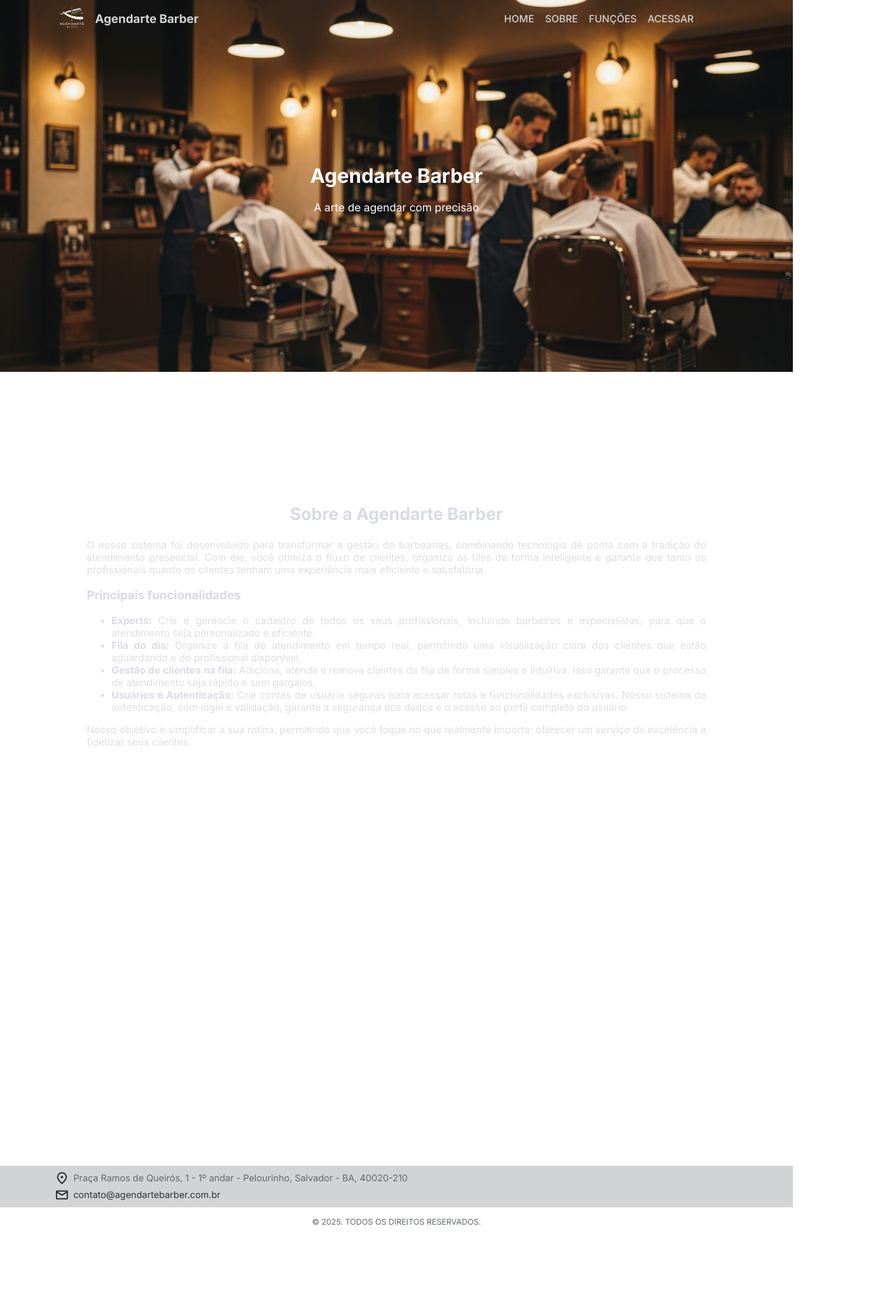
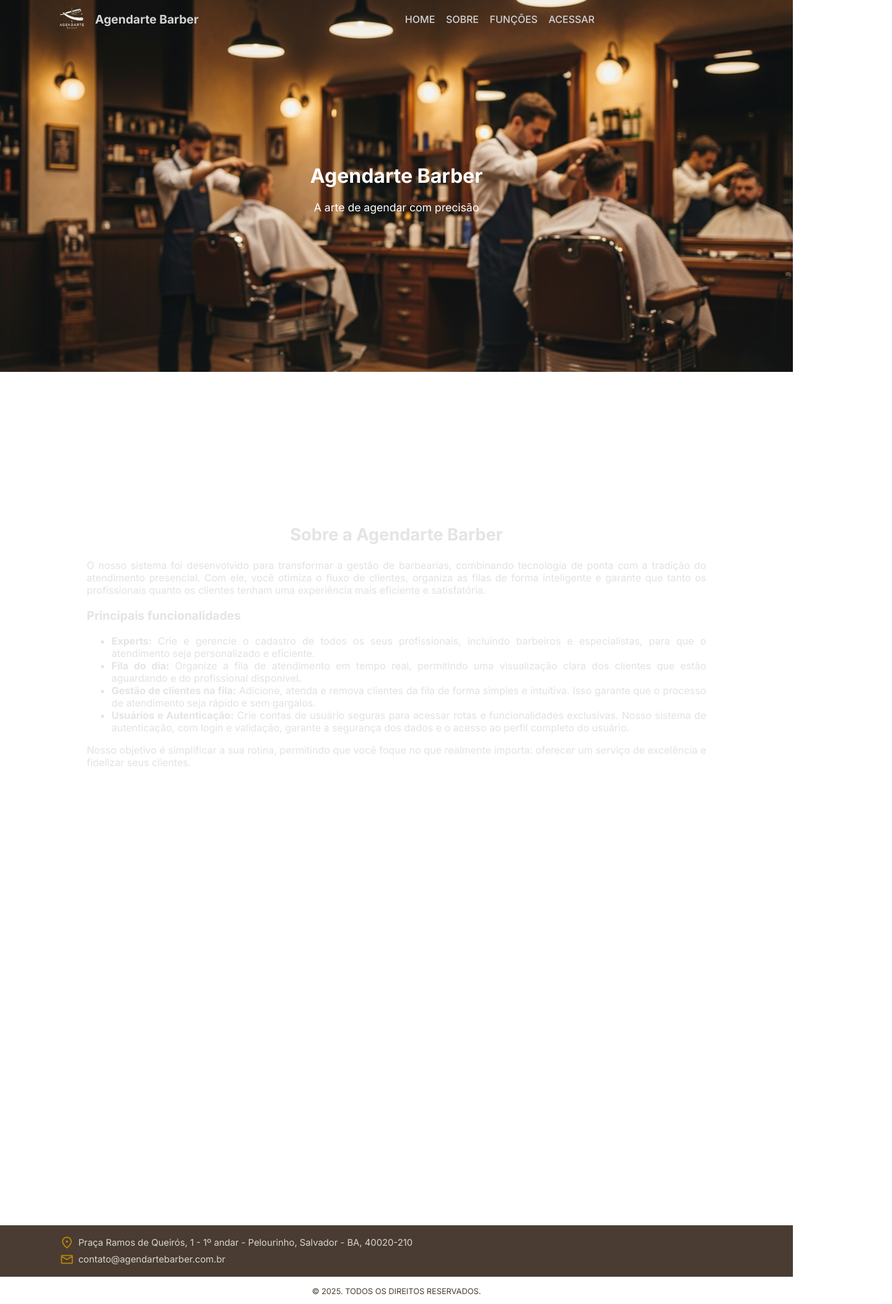
Before and after one commit to mateus-pa/barber-services-front-end, an Angular app: page / in a window 1280 px wide. Shown: the whole page at 62% size, 1440 px wide, since content can reach past the window. Before the commit the page ends 1992 px from the top, so only its background shows below. Built offline with nearby package versions, Linux system fonts and the light colour scheme.

Commit message:
refactor: altera paleta de cores do site

```diff
--- a/src/app/app.html
+++ b/src/app/app.html
@@ -1,9 +1,8 @@
 <div class="page-wrapper">
   <section class="banner-area">
-  <app-header id="home"></app-header>
-  <app-banner></app-banner>
+    <app-header id="home"></app-header>
+    <app-banner></app-banner>
   </section>
-
 
   <main class="container">
     <app-sobre class="scrollAnimate" id="sobre"></app-sobre>
--- a/src/app/footer/footer.css
+++ b/src/app/footer/footer.css
@@ -2,11 +2,15 @@ footer {
   display: flex;
   flex-direction: column;
   gap: 0.2rem;
-  color: var(--cor-terciaria);
+  color: var(--cinza-claro);
 }
 
 .infos {
-  background-color: var(--cor-primaria);
+  background-color: var(--marrom-escuro);
+  display: flex;
+  align-items: center;
+  justify-content: space-between;
+  padding: 0.5rem;
 }
 
 .infos__contatos {
@@ -26,22 +30,23 @@ footer {
 
 .infos__contatos__item a {
   text-decoration: none;
-  color: var(--cor-secundaria);
+  color: var(--cinza-claro);
   transition: all 0.2s ease-in-out;
 }
 
 .infos__contatos__item a:hover {
   text-decoration: underline;
   cursor: pointer;
-  color: var(--cor-quaternaria);
+  color: var(--ouro-destaque);
 }
 
 .material-symbols-outlined {
   font-variation-settings: 'FILL' 0, 'wght' 400, 'GRAD' 0, 'opsz' 16;
-  color: #1a1a1a;
+  color: var(--ouro-destaque);
 }
 
 .copyright p {
   text-align: center;
   font-size: 0.8rem;
+  color: var(--marrom-escuro);
 }
--- a/src/app/funcoes/funcoes.css
+++ b/src/app/funcoes/funcoes.css
@@ -1,5 +1,5 @@
 .funcoes {
-  margin: 8rem 0;
+  margin: 10rem 0;
 }
 
 .container {
@@ -14,13 +14,12 @@
 .main-title {
   font-size: 1.7rem;
   font-weight: 700;
-  color: var(--cor-quaternaria);
+  color: var(--marrom-escuro);
   margin-bottom: 40px;
   text-align: center;
 }
 
 .card {
-  background-color: #fff;
   border-radius: 5px;
   box-shadow: 0 4px 6px rgba(0, 0, 0, 0.05);
   padding: 1.875rem;
@@ -36,7 +35,8 @@
 .card:hover {
   transform: translateY(-5px);
   box-shadow: 0 8px 12px rgba(0, 0, 0, 0.1);
-  background-color: #007bff;
+  background-color: var(--marrom-escuro);
+  color: var(--ouro-destaque);
 }
 
 .material-symbols-outlined {
@@ -64,6 +64,6 @@
 }
 
 .card-details:hover {
-  color: #fff;
-  border-color: #fff;
+  color: var(--ouro-destaque);
+  border-color: var(--ouro-destaque);
 }
--- a/src/app/header/header.css
+++ b/src/app/header/header.css
@@ -1,9 +1,9 @@
 header {
   display: flex;
   justify-content: space-between;
-  padding: 0.1rem 5rem;
   align-items: center;
   color: var(--cor-primaria);
+  padding: 0.2rem 5rem;
 
   overflow: hidden;
   position: absolute;
@@ -15,7 +15,7 @@ header {
 
 header.sticky {
   position: fixed;
-  background-color: var(--cor-secundaria);
+  background-color: var(--marrom-escuro);
   padding: 0.2rem 5rem;
   box-shadow: 0 2px 5px rgba(0, 0, 0, 0.2);
   z-index: 1000;
--- a/src/app/sobre/sobre.css
+++ b/src/app/sobre/sobre.css
@@ -1,6 +1,6 @@
 .sobre {
   text-align: justify;
-  margin-top: 8rem;
+  margin-top: 10rem;
   color: var(--cor-secundaria);
   max-width: 1000px;
 }
@@ -9,17 +9,17 @@
   text-align: center;
   font-size: 1.7rem;
   font-weight: 700;
-  color: var(--cor-quaternaria);
+  color: var(--marrom-escuro);
 }
 
 .sobre h3 {
   font-size: 1.2rem;
   font-weight: 700;
-  color: var(--cor-quaternaria);
+  color: var(--marrom-escuro);
 }
 
 .sobre strong {
   font-size: 1rem;
   font-weight: 650;
-  color: var(--cor-quaternaria);
+  color: var(--marrom-escuro);
 }
--- a/src/styles.css
+++ b/src/styles.css
@@ -6,6 +6,15 @@
   --cor-terciaria: #626970;
   --cor-quaternaria: #001143;
   --cor-quintaria: #a7b9cb;
+
+  --marrom-escuro: #4A3C32;
+  --cinza-claro: #D8D7D3;
+  --ouro-destaque: #B8860B;
+  --azul-destaque: #004D73;
+}
+
+* {
+  box-sizing: border-box;
 }
 
 html, body {
```
